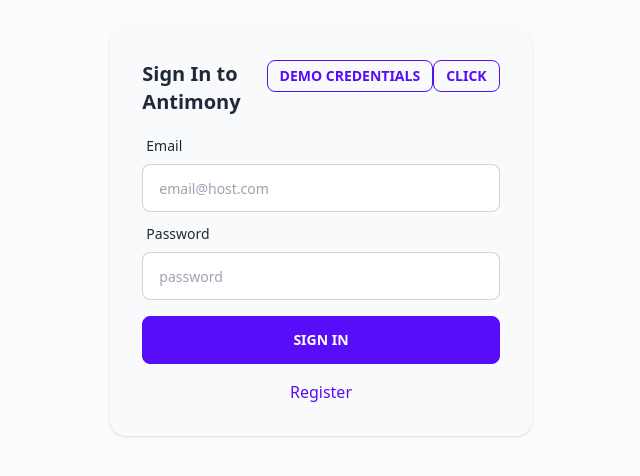
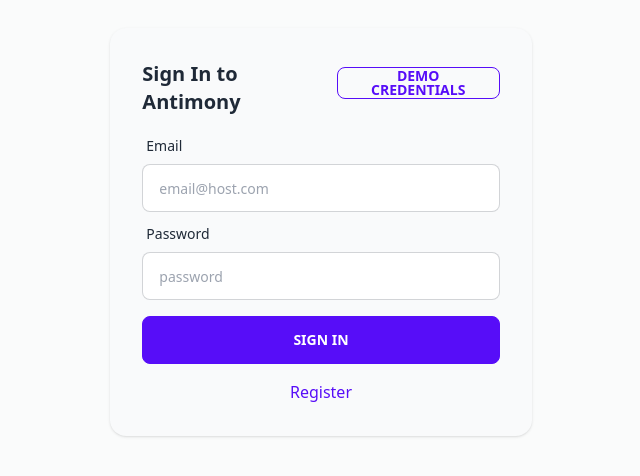
Before and after one commit to c3n7/antimony-frontend, a Vue app: page /signIn in a window 1280 px wide. Shown: the part 168-644 px from the top of the page, without its empty margins (319-959 px from the left). Built offline with nearby package versions, Linux system fonts and the light colour scheme.

Commit message:
removed uneeded code

```diff
--- a/src/pages/SignInView.vue
+++ b/src/pages/SignInView.vue
@@ -9,14 +9,9 @@
         <div class="card-body">
           <div class="card-title flex justify-between">
             <span>Sign In to Antimony</span>
-            <label
-              for="credentials-modal"
-              class="btn btn-primary btn-outline btn-sm modal-button"
-              >demo credentials</label
-            >
             <div class="dropdown dropdown-end">
               <label tabindex="0" class="btn btn-primary btn-outline btn-sm"
-                >Click</label
+                >Demo Credentials</label
               >
               <ul
                 tabindex="0"
@@ -29,26 +24,6 @@
                   <a class="text-base">{{ email }}</a>
                 </li>
               </ul>
-            </div>
-            <input
-              type="checkbox"
-              id="credentials-modal"
-              class="modal-toggle"
-            />
-            <div class="modal">
-              <div class="modal-box bg-base-200">
-                <h3 class="font-bold text-lg">
-                  Congratulations random Interner user!
-                </h3>
-                <ul class="py-4">
-                  <li v-for="(email, i) in sampleEmails" :key="i">
-                    {{ email }}
-                  </li>
-                </ul>
-                <div class="modal-action">
-                  <label for="credentials-modal" class="btn">Yay!</label>
-                </div>
-              </div>
             </div>
           </div>
 
```
